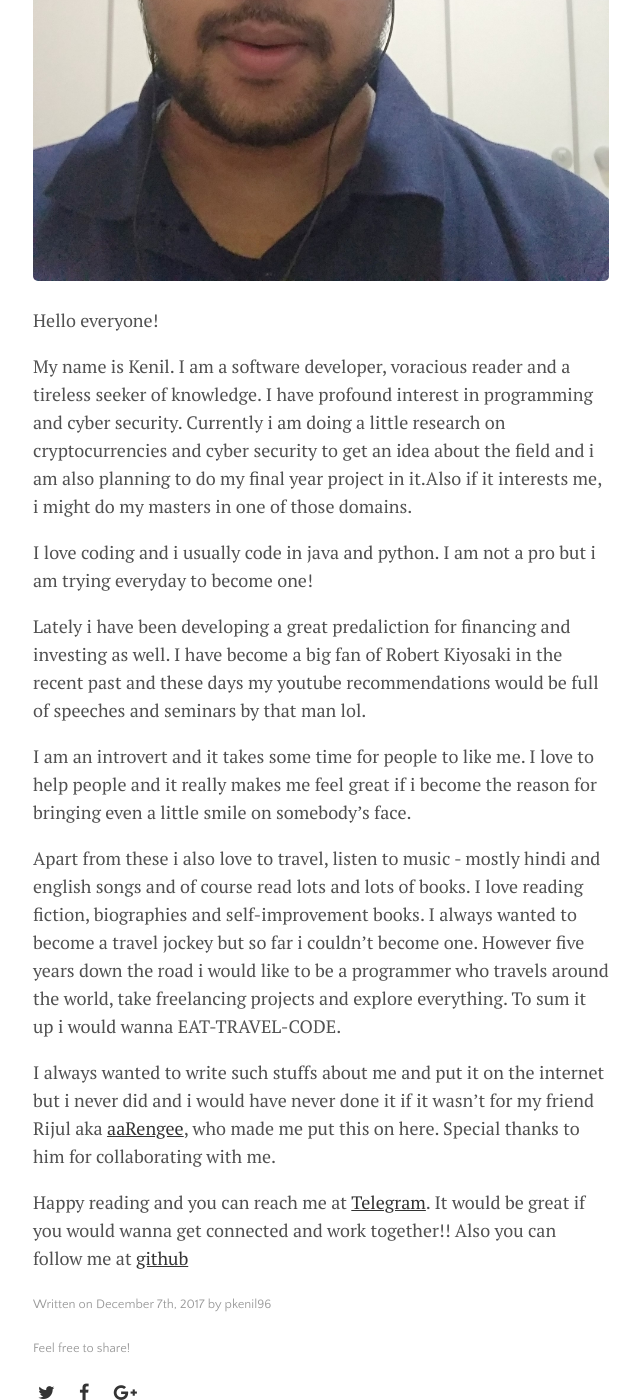
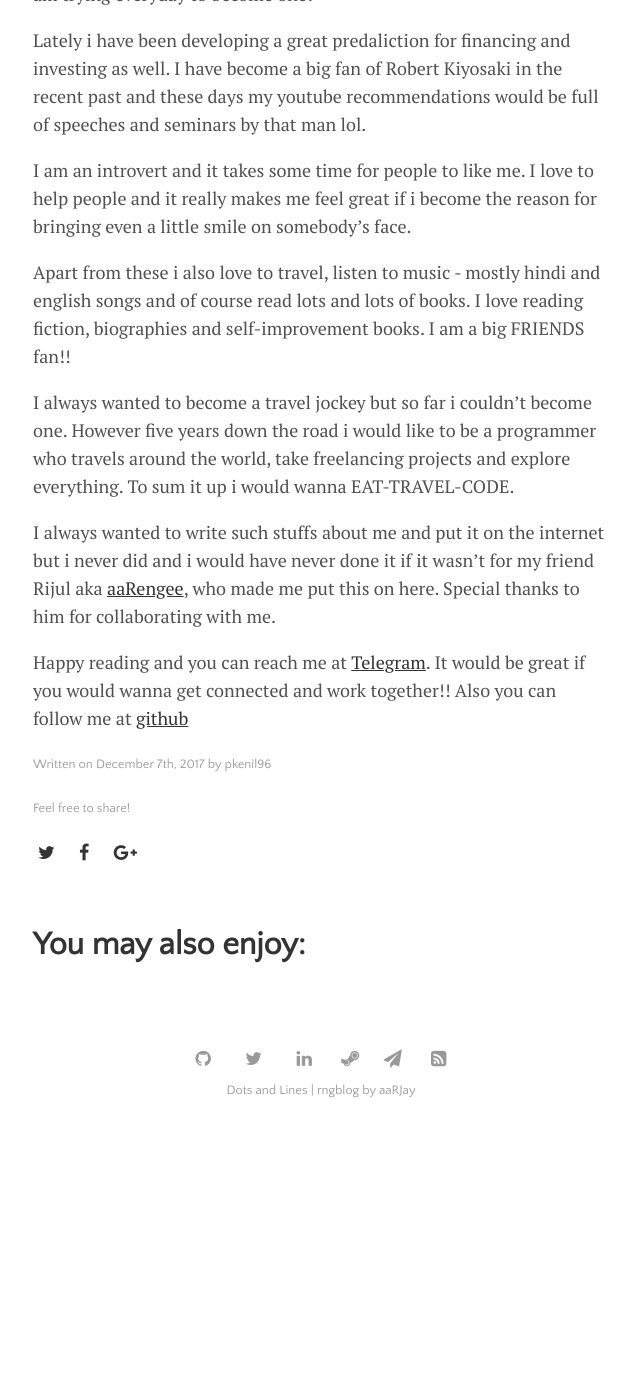
Before and after one commit to aarengee/aarengee.github.io, a Jekyll site: the page built from _posts/2017-12-07-about-the-author.md, in a window 1280 px wide and 1400 px high, scrolled down 707 px. Shown: the whole window, without its empty margins (319-959 px from the left). Built offline with Jekyll 4.4.1, drawn with Linux system fonts in a browser that asks for light colours; nearby versions of some CDN libraries; after the commit the page ends 1843 px from its top, so only the background shows below that.

Commit message:
pic changed

```diff
--- a/_posts/2017-12-07-about-the-author.md
+++ b/_posts/2017-12-07-about-the-author.md
@@ -5,7 +5,7 @@
 categories: journal
 tags: [about,pkenil96,kp,blog]
 image:
-  feature: pkenil96.jpg
+  feature: pkenil96.jpeg
   credit:
   creditlink:
 ---
@@ -20,7 +20,10 @@
 
 I am an introvert and it takes some time for people to like me. I love to help people and it really makes me feel great if i become the reason for bringing even a little smile on somebody's face.
 
-Apart from these i also love to travel, listen to music - mostly hindi and english songs and of course read lots and lots of books. I love reading fiction, biographies and self-improvement books. I always wanted to become a travel jockey but so far i couldn't become one. However five years down the road i would like to be a programmer who travels around the world, take freelancing projects and explore everything. To sum it up i would wanna EAT-TRAVEL-CODE.
+Apart from these i also love to travel, listen to music - mostly hindi and english songs and of course read lots and lots of books. I love reading fiction, biographies and self-improvement books.
+I am a big FRIENDS fan!!
+
+I always wanted to become a travel jockey but so far i couldn't become one. However five years down the road i would like to be a programmer who travels around the world, take freelancing projects and explore everything. To sum it up i would wanna EAT-TRAVEL-CODE.
 
 I always wanted to write such stuffs about me and put it on the internet but i never did and i would have never done it if it wasn't for my friend Rijul aka <a href="https://github.com/aarengee">aaRengee</a>, who made me put this on here. Special thanks to him for collaborating with me.
 
```
Also changed, not shown: _posts/aboutpkenil96.md (deleted, +0 -28 lines), assets/img/pkenil96.jpeg (added), assets/img/pkenil96.jpg (deleted).
